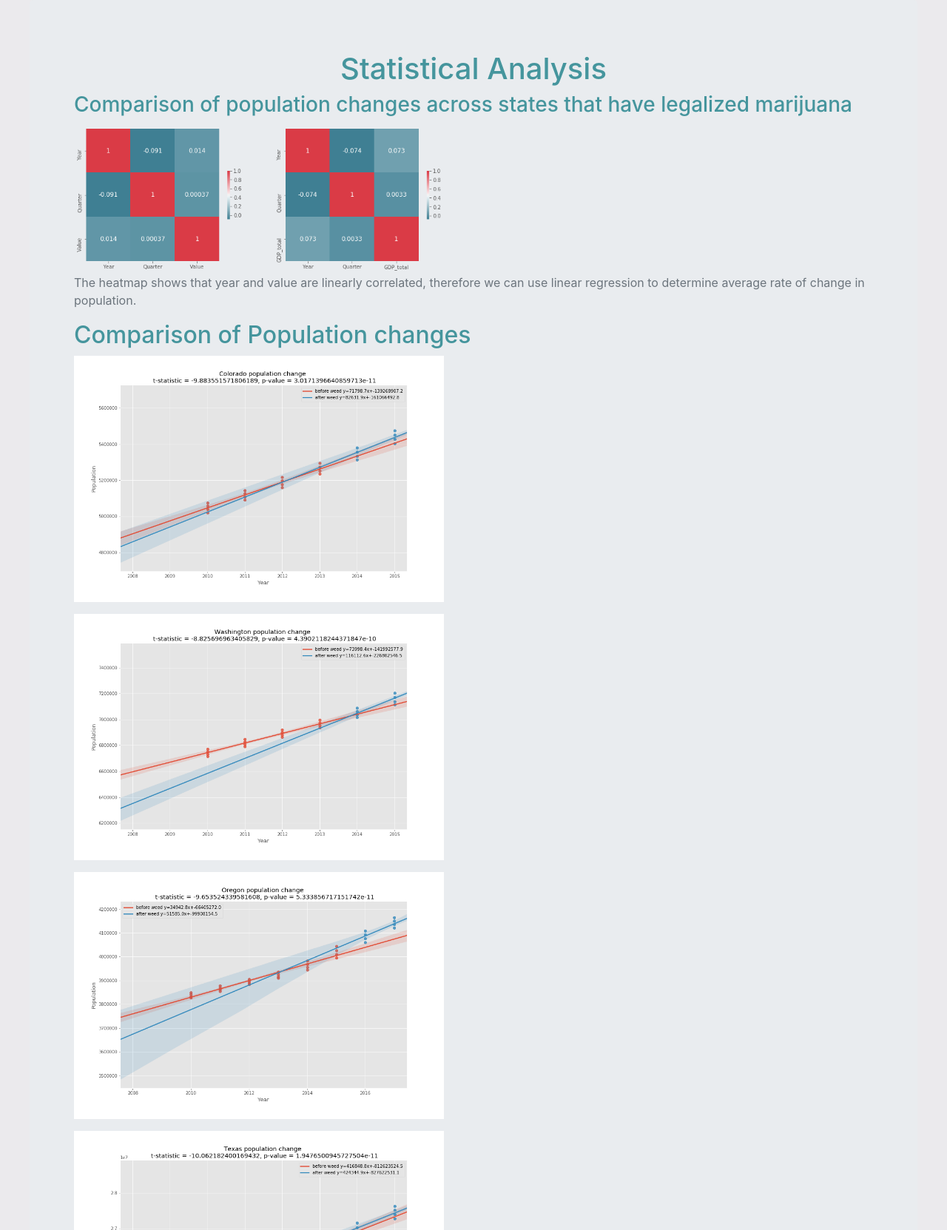
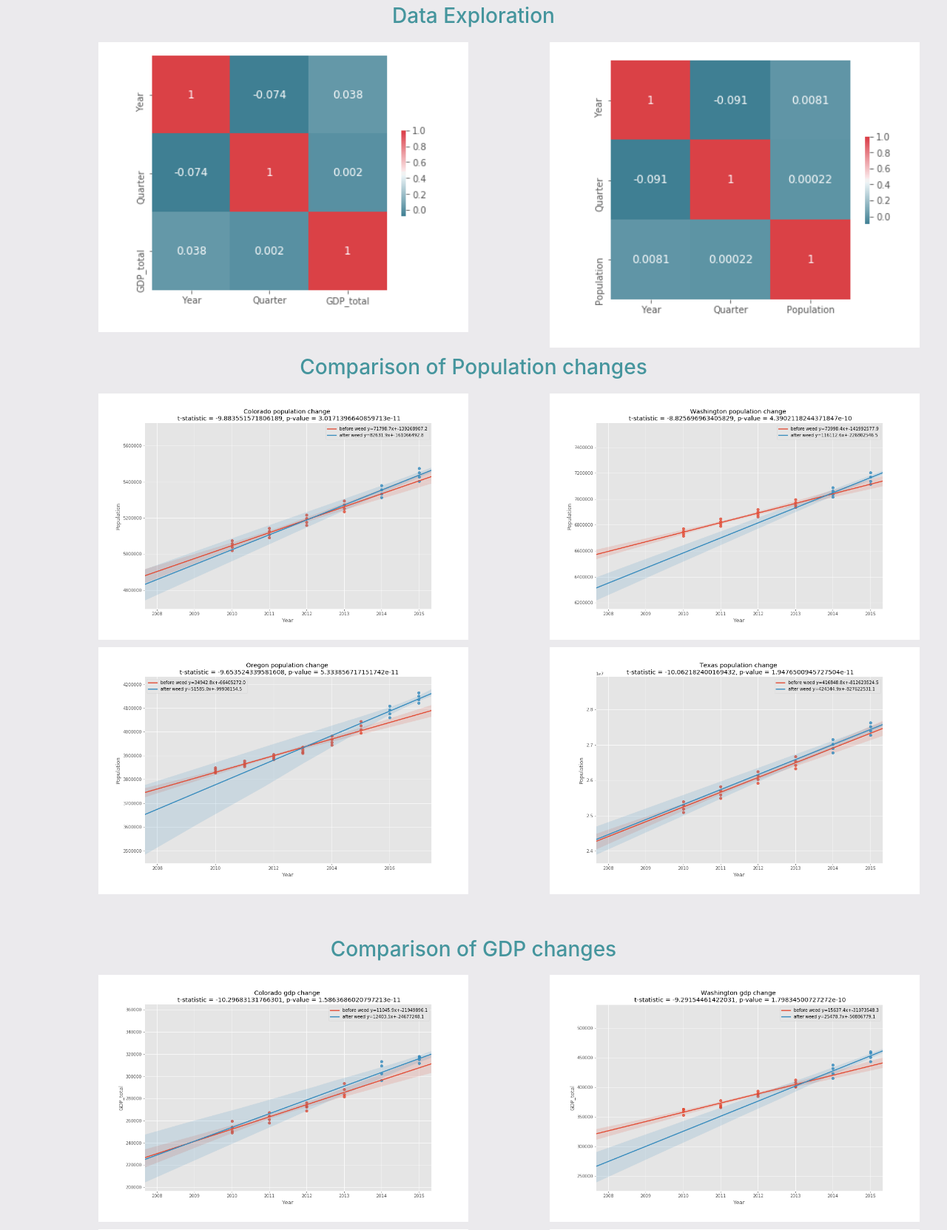
Before and after one commit to bowielh/Project2_Group1, a Python web app: template templates/statisticalAnalysis.html in a window 1280 px wide. Shown: the part 164-1827 px from the top of the page at 74% size. Run offline with Jinja, Linux system fonts and the light colour scheme; the template is opened without the code that fills it, so the values that code supplies are empty; some libraries are stand-ins or nearby versions.

Commit message:
Add Darya layout changes and neaten up conclusions page.

```diff
--- a/static/css/style.css
+++ b/static/css/style.css
@@ -60,6 +60,11 @@ body,
 html {
   height: 90%;
   margin: 20px;
+}
+
+.holder {
+  margin: auto;
+  width: 75%;
 }
 
 body {
@@ -143,3 +148,7 @@ img {
     font-size: 1.25em;
     text-align: center;
   }
+
+li {
+  font-size: 24px;
+}
--- a/templates/analysis.html
+++ b/templates/analysis.html
@@ -46,7 +46,7 @@
 
   <!-- Page Content -->
   <div class="container-fluid">
-    <h1 class="mt-4">Data Visualizations</h1>
+    <!-- <h1 class="mt-4">Data Visualizations</h1> -->
 		<div id="line" class ="svg-container"></div>
   </div>
 
--- a/templates/statisticalAnalysis.html
+++ b/templates/statisticalAnalysis.html
@@ -43,47 +43,91 @@
 
   <!-- Page Content -->
 
-  <div class="jumbotron">
+<!-- <div class="jumbotron">
     <div class="row">
-          <div class="container">
       <div class="col-md-12">
-                  <div style="float: left">
+          <div style="float: center">
             <h1>Statistical Analysis</h1>
-                  <h3> Comparison of population changes across states that have legalized marijuana </h3>
-
-                  <div>
-                    <img src="../Images/6-RateOfChange.png" alt="Rate of Change" width="500" />
-                    <p>
-                    The heatmap shows that year and value are linearly correlated, therefore we can use linear regression to determine average rate of change in population.
-                    </p>
           </div>
-                  <h2>Comparison of Population changes</h2>
-                  <p>
+      </div>
+    </div>
+  </div>
+</div> -->
+<div class="container-fluid"></div>
+  <div class = "row">
+    <div class = "col-md-12">
+        <h3 class="text-center">Data Exploration</h3>
+    </div>
+  </div>
+  <div class ="row">
+    <div class = "col-md-6 need_border">
+      <div class = "container-fluid holder">
+        <img  width="500" src="../Images/heatmap1.png" alt="Colorado Population Change">
+      </div>
+    </div>
+    <div class = "col-md-6 need_border">
+      <div class = "container-fluid holder">
+        <img width="500" src="../Images/heatmap2.png" alt="Washington Population Change">
+      </div>
+    </div>
+  </div>
+  <div class = "row">
+    <div class = "col-md-12">
+        <h3 class="text-center">Comparison of Population changes</h3>
+    </div>
+  </div>
+  <div class ="row">
+    <div class = "col-md-6 need_border">
+        <div class = "container-fluid holder">
           <img  width="500" src="../Images/8-Colorado_pop_change.png" alt="Colorado Population Change">
-                  </p>
-                  <p>
+        </div>
+    </div>
+    <div class = "col-md-6 need_border">
+      <div class = "container-fluid holder">
         <img width="500" src="../Images/14-Washington_pop_change.png" alt="Washington Population Change">
-                  </p>
-                  <p>
+      </div>
+    </div>
+  </div>
+  <div class ="row">
+    <div class = "col-md-6 need_border">
+      <div class = "container-fluid holder">
         <img width="500" src="../Images/10-Oregon_pop_change.png" alt="Oregon Population Change">
-                  </p>
-                  <p>
+      </div>
+    </div>
+    <div class = "col-md-6 need_border">
+      <div class = "container-fluid holder">
         <img width="500" src="../Images/12-Texas_pop_change.png" alt="Texas Population Change">
-                  </p>
-                  <h2>Comparison of GDP changes</h2>
-                  <p>
+      </div>
+    </div>
+  </div>
+      <br>
+      <br>
+  <div class = "row">
+    <div class = "col-md-12">
+      <h3 class="text-center">Comparison of GDP changes</h3>
+    </div>
+  </div>
+  <div class ="row">
+    <div class = "col-md-6 need_border">
+      <div class = "container-fluid holder">
         <img  width="500" src="../Images/7-Colorado_gdp_change.png" alt="Colorado GDP Change">
-                  </p>
-                  <p>
+      </div>
+    </div>
+    <div class = "col-md-6 need_border">
+      <div class = "container-fluid holder">
         <img  width="500" src="../Images/13-Washington_gdp_change.png" alt="Washington GDP Change">
-                 </p>
-                 <p>
+      </div>
+    </div>
+  </div>
+  <div class ="row">
+    <div class = "col-md-6 need_border">
+      <div class = "container-fluid holder">
         <img  width="500" src="../Images/9-Oregon_gdp_change.png" alt="Oregon GDP Change">
-                </p>
-                <p>
+      </div>
+    </div>
+    <div class = "col-md-6 need_border">
+      <div class = "container-fluid holder">
         <img  width="500" src="../Images/11-Texas_gdp_change.png" alt="Texas GDP Change">
-                </p>
-                 </div>
       </div>
     </div>
   </div>
```
Also changed, not shown: templates/conclusion.html (+22 -6 lines), Images/heatmap1.png (added), Images/heatmap2.png (added). Lines whose indentation alone changed are shown as unchanged.
